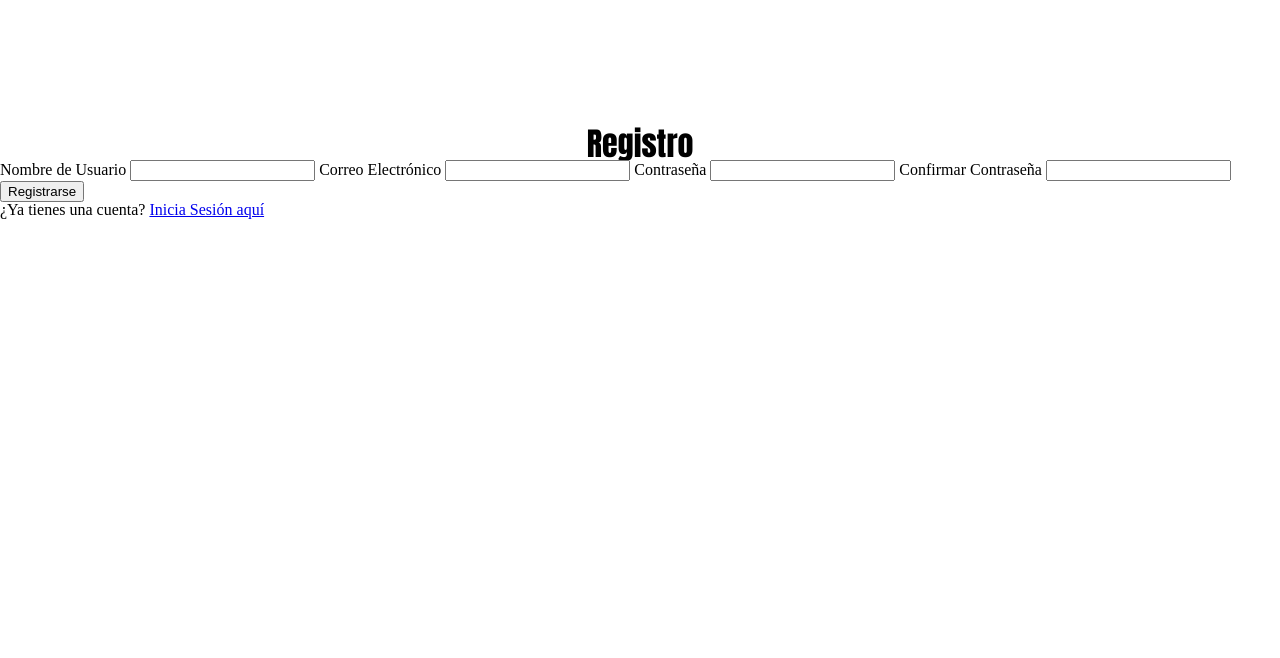
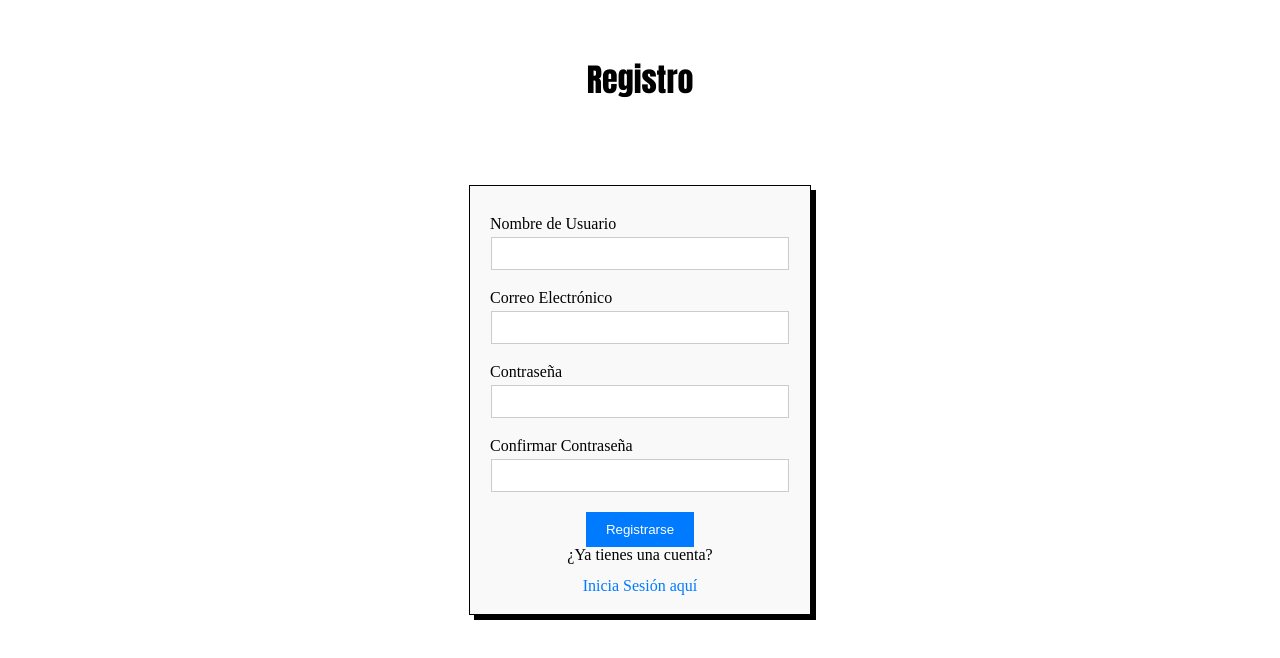
Before and after one commit to levijcdfEVG/Formulario-Inicio-Sesion-Sencillo-PHP, a plain HTML site: page view/registro.html in a window 1280 px wide. Drawn offline with Linux system fonts and the light colour scheme.

Commit message:
Se le ha dado estilos a los formularios

```diff
--- a/assets/css/forms.css
+++ b/assets/css/forms.css
@@ -0,0 +1,61 @@
+/* Estilos para las páginas de Login y Registro */
+#contenedorFormulario {
+    position: fixed;
+    top: 50%;
+    left: 50%;
+    transform: translate(-50%, -50%);
+    border: 1px solid black;
+    padding: 20px;
+    box-shadow: 5px 5px black;
+    text-align: center;
+    width: 300px;
+    background-color: #f9f9f9;
+}
+
+#contenedorFormulario form {
+    margin-top: 10px;
+}
+
+#contenedorFormulario label {
+    display: block;
+    margin: 10px 0 5px;
+    text-align: left;
+}
+
+#contenedorFormulario input {
+    width: calc(100% - 20px);
+    padding: 8px;
+    margin-bottom: 10px;
+    border: 1px solid #ccc;
+}
+
+#contenedorFormulario button {
+    margin-top: 10px;
+    padding: 10px 20px;
+    border: none;
+    background-color: #007bff;
+    color: white;
+    cursor: pointer;
+}
+
+#contenedorFormulario button:hover {
+    background-color: #0056b3;
+}
+
+#contenedorFormulario a {
+    display: block;
+    margin-top: 15px;
+    color: #007bff;
+    text-decoration: none;
+}
+
+#contenedorFormulario a:hover {
+    text-decoration: underline;
+}
+
+#titulo {
+    text-align: center;
+    margin-top: 5%;
+    font-family: Impact, Haettenschweiler, 'Arial Narrow Bold', sans-serif;
+    font-size: xx-large;
+}
--- a/view/registro.html
+++ b/view/registro.html
@@ -2,7 +2,7 @@
 <html>
     <head>
         <title>Registro</title>
-        <link rel="stylesheet" href="../assets/css/index.css" />
+        <link rel="stylesheet" href="../assets/css/forms.css" />
         <link rel="stylesheet" href="../assets/css/reset.css" />
     </head>
     <body>
```
